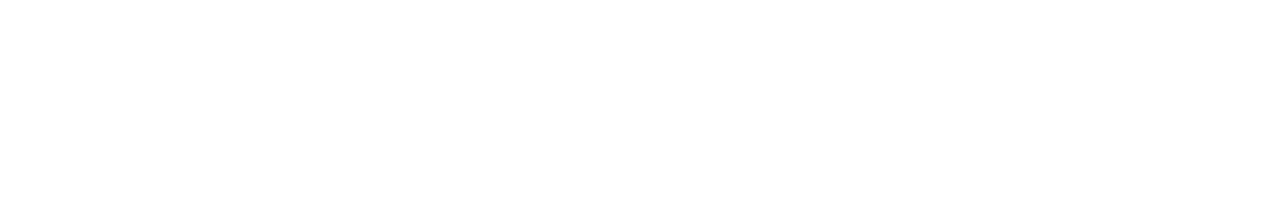
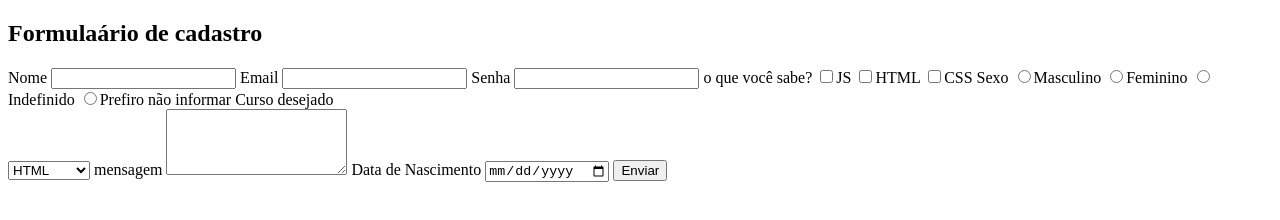
Before and after one commit to JianLPalini/UC12---FRONTEND, a plain HTML site: page 31-03/pages/form.html in a window 1280 px wide. Drawn offline with Linux system fonts and the light colour scheme.

Commit message:
feat: adicionei mais coisas

```diff
--- /dev/null
+++ b/31-03/assets/styles/jogo.css
@@ -0,0 +1,34 @@
+/* esté é comentário no css */
+
+/* exemplo se eu quise trocar a cor de fundo da página,
+posso utilizar o seletor 'body'
+
+body {
+    estilo que quero aplicar
+}
+*/
+
+body{
+    background-color: rgb(0, 10, 10);
+    color: white;
+    font-family: Georgia, 'Times New Roman', Times, serif;
+}
+
+img {
+    width: 500px; /* largura do elemento */
+    /*height: 500px;*/ /* altura do elemento */
+}
+
+button {
+    background-color: aquamarine;
+    border: none; /*retira a borda padrão */
+    border-radius: 5px; /* cantos arredondados */
+    color: yellow;
+    /* cima dir baixo esq */
+    padding: 5px 10px 5px 10px; /* Espaçamento interno */
+}
+
+button:hover {
+    background-color: aqua;
+
+}
--- a/31-03/pages/form.html
+++ b/31-03/pages/form.html
@@ -3,9 +3,48 @@
 <head>
     <meta charset="UTF-8">
     <meta name="viewport" content="width=device-width, initial-scale=1.0">
-    <title>Formulário</title>
+    <title>Formulario</title>
 </head>
 <body>
+    <!--  tag para formularios  -->
+    <form action="">
+    <h2>Formulaário de cadastro</h2>
+    <label for="Nome">Nome</label> <!-- dá um titulo para o campo abaixo-->
+    <input type="text" name="Nome" id=""> <!-- input é o campo onde vamos escrever algo-->
 
+    <label for="Email">Email</label>
+    <input type="email" name="Email" id="">
+
+    <label for="senha"> Senha</label>
+    <input type="password" name="senha">
+
+    <label for="escolhas"> o que você sabe?</label>
+    <input type="checkbox" name="escolhas" value="js" id="">JS
+    <input type="checkbox" name="escolhas" value="html" id="">HTML
+    <input type="checkbox" name="escolhas" value="css" id="">CSS
+
+    <label for="sexo"> Sexo</label>
+    <input type="radio" name="sexo" value="Masculino" id="">Masculino
+    <input type="radio" name="sexo" value="Feminino" id="">Feminino
+    <input type="radio" name="sexo" value="Indefinido" id="">Indefinido
+    <input type="radio" name="sexo" value="Não-informado" id="">Prefiro não informar
+
+    <!-- Select (Lista suspensa) -->
+     <label for="curso"> Curso desejado </label><br>
+     <select name="curso" id="">
+        <option value = "html">HTML</option>
+        <option value = "html">Javascript</option>
+        <option value = "html">CSS</option>
+     </select>
+
+     <label for="mensagem">mensagem</label>
+     <textarea name="mensagem" id="" cols="20" rows="4"></textarea>
+
+     <label for="nascimento"> Data de Nascimento </label>
+     <input type="date" name="nascimento" id="">
+
+     <button type="submit">Enviar</button>
+
+    </form>
 </body>
 </html>
```
Also changed, not shown: 31-03/pages/jogo.html (added, +16 -0 lines), 31-03/assets/imagens/images (3).jpg (renamed from 31-03/assetts/imagens/images (3).jpg).
